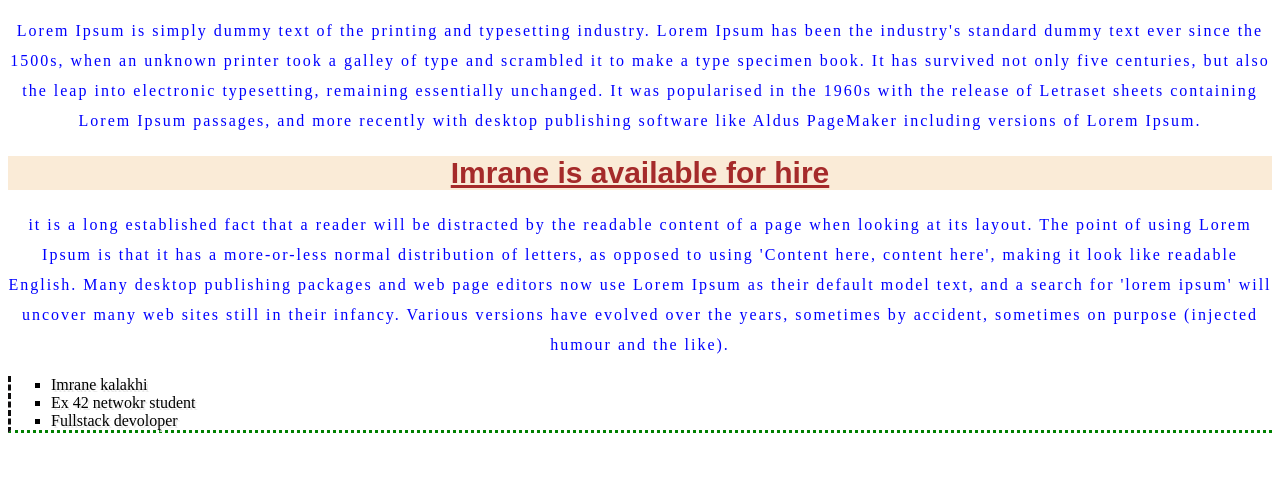
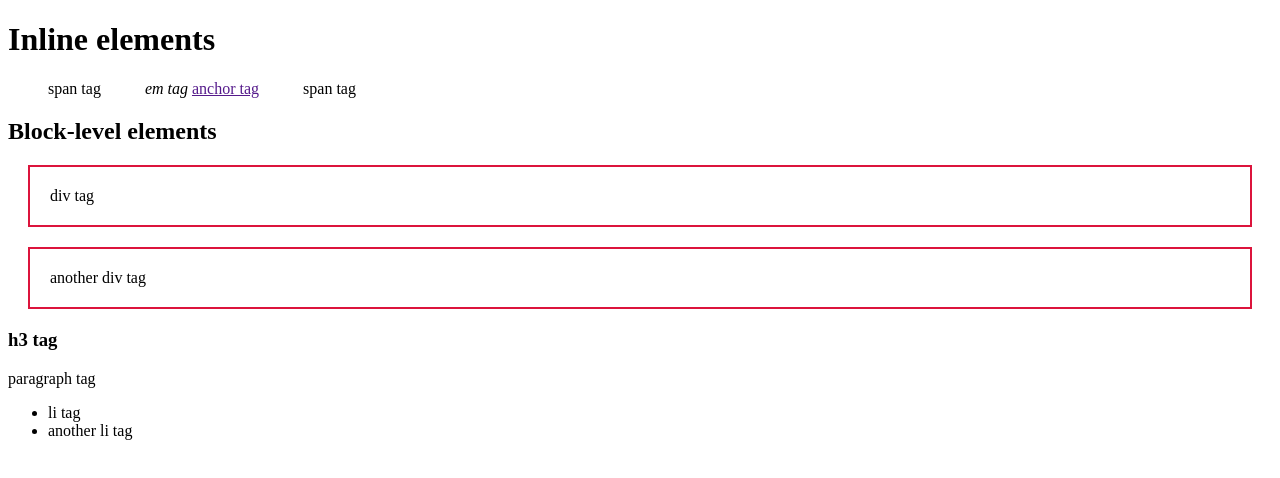
Before and after one commit to ikalakhi/super-mario, a plain HTML site: page index.html in a window 1280 px wide. Drawn offline with Linux system fonts and the light colour scheme.

Commit message:
inline and block elements, how to use the in css , margin and padding how to use them in the inline ellemnts

```diff
--- a/index.html
+++ b/index.html
@@ -5,26 +5,20 @@
         <title>CSS basics</title>
     </head>
     <body>
-       <p>Lorem Ipsum is simply dummy text of the printing and typesetting industry.
-        Lorem Ipsum has been the industry's standard dummy text ever since the 1500s,
-        when an unknown printer took a galley of type and scrambled it to make a type specimen book.
-        It has survived not only five centuries, but also the leap into electronic typesetting,
-        remaining essentially unchanged.
-        It was popularised in the 1960s with the release of Letraset sheets
-        containing Lorem Ipsum passages, and more recently with desktop publishing
-        software like Aldus PageMaker including versions of Lorem Ipsum.</p>
-        <div>
-            <h1>Imrane is available for hire</h1>
-            <p>it is a long established fact that a reader will be distracted by the readable content of a page when looking at its layout.
-            The point of using Lorem Ipsum is that it has a more-or-less normal distribution of letters, as opposed to using 'Content here, content here',
-            making it look like readable English. Many desktop publishing packages and web page editors now use Lorem Ipsum as their default model text,
-            and a search for 'lorem ipsum' will uncover many web sites still in their infancy. Various versions have evolved over the years, sometimes by accident,
-            sometimes on purpose (injected humour and the like).</p>
-            <ul>
-                <li>Imrane kalakhi</li>
-                <li>Ex 42 netwokr student</li>
-                <li>Fullstack devoloper</li>
-            </ul>
-        </div>
+       <h1>Inline elements</h1>
+       <span>span tag</span>
+       <em>em tag</em>
+       <a href="">anchor tag</a>
+       <span>span tag</span>
+       <h2>Block-level elements</h2>
+       <div>div tag</div>
+       <div>another div tag</div>
+
+       <h3>h3 tag</h3>
+       <p>paragraph tag</p>
+       <ul>
+        <li>li tag</li>
+        <li>another li tag</li>
+       </ul>
     </body>
 </html>
--- a/styles.css
+++ b/styles.css
@@ -1,30 +1,12 @@
-h1 {
-    color: brown;
-    background-color: antiquewhite;
-    font-size: 30px;
-    text-decoration: underline;
-    font-family: Arial;
-    text-align: center;
-}
-p {
-    color: blue;
-    text-align: center;
-    line-height: 30px;
-    letter-spacing: 2px;
-    /* column-count: 2;
-    column-gap: 60; */
-}
-ul {
-    /* border-width: 3px;
-    border-style: solid;
-    border-color: greenyellow; */
-    /* border: 3px solid green; */
-    border-bottom: 3px dotted green;
-    border-left: 3px dashed rgb(14, 13, 13);
+span{
+    /* display: block; */
+    margin: 20px;
+    padding: 20px;
 }
 
-li {
-    list-style-type: square;
-    /* text-shadow: 2px 2px lightgrey; */
-    text-shadow: 2px 2px #e9e9e9;
+div {
+    /* display: inline; */
+    border: 2px solid crimson;
+    margin: 20px;
+    padding: 20px;
 }
```
